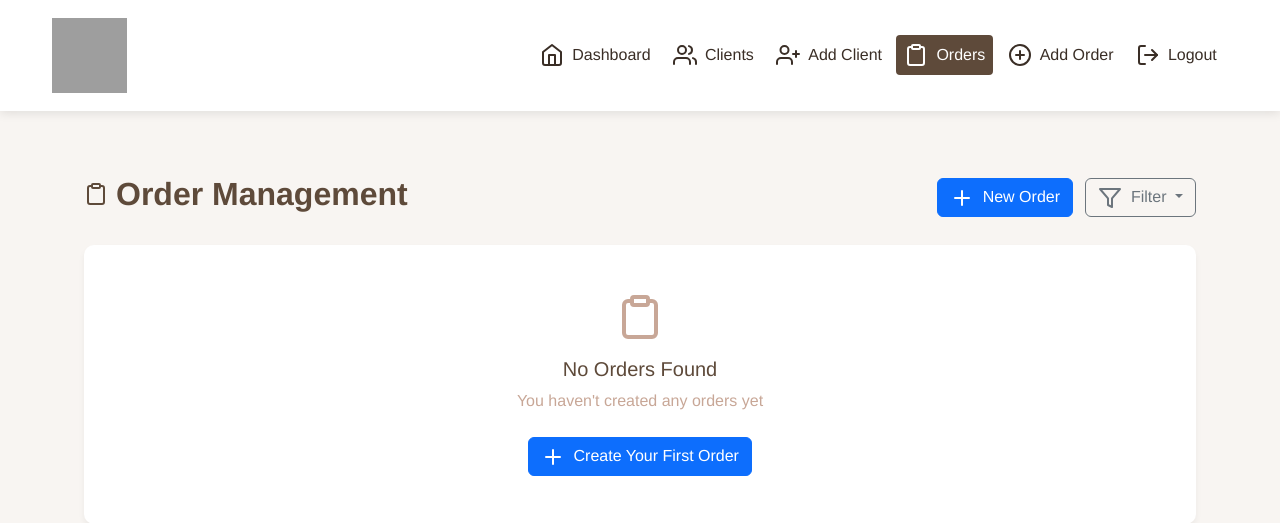
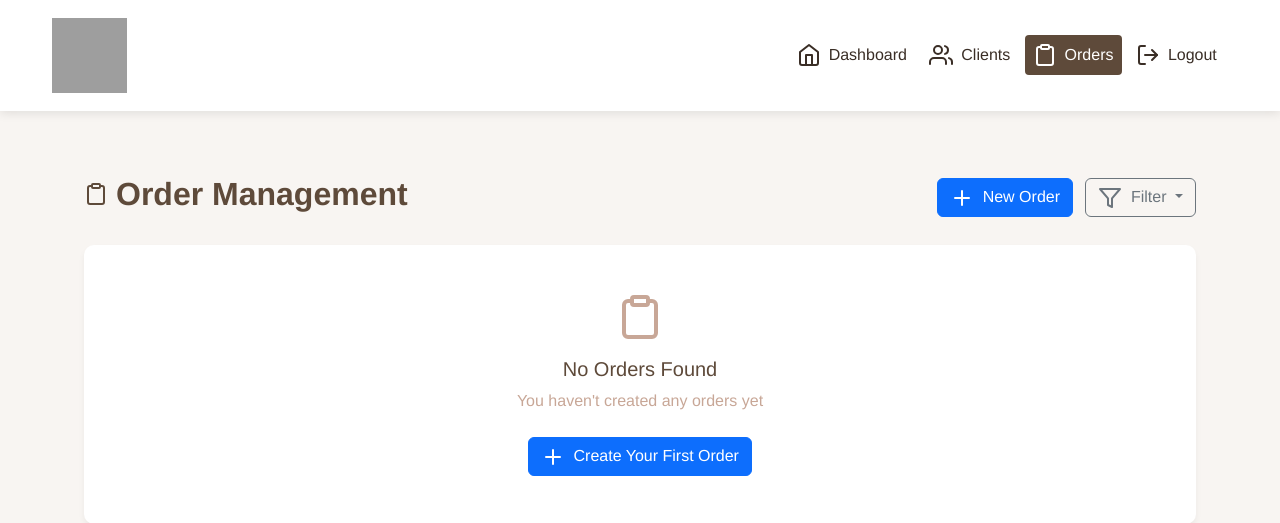
Before and after one commit to PrinceJetro/tailur, a Django app: page /orders/ in a window 1280 px wide. Shown: the top 523 px of the page. Run offline with Django 5.2, Linux system fonts and the light colour scheme; a user stored in the database is signed in; data comes from the database, SQL or seed files in the repository; grey boxes are pictures that could not be loaded.

Commit message:
omo crazy day

```diff
--- a/main/admin.py
+++ b/main/admin.py
@@ -30,6 +30,6 @@ class OrderAdmin(admin.ModelAdmin):
 
 @admin.register(Payment)
 class PaymentAdmin(admin.ModelAdmin):
-    list_display = ('order', 'amount', 'date', 'method', 'note')
+    list_display = ('order', 'amount', 'payment_date', 'method', 'note')
     search_fields = ('order__client__name', 'method')
-    list_filter = ('date', 'method')
+    list_filter = ('payment_date', 'method')
--- a/main/templates/add_order.html
+++ b/main/templates/add_order.html
@@ -77,7 +77,7 @@
                         </div>
 
                         <div class="mb-3">
-                            <label for="{{ form.due_date.id_for_label }}" class="form-label">Due Date</label>
+                            <label for="{{ form.due_date.id_for_label }}" class="form-label">Due Date(mm/dd/yyyy)</label>
                             {{ form.due_date }}
                         </div>
 
--- a/main/templates/base.html
+++ b/main/templates/base.html
@@ -161,14 +161,8 @@
                         <a class="nav-link {% if request.resolver_match.url_name == 'list_clients' %}active{% endif %}" href="{% url 'list_clients' %}">
                             <i data-feather="users"></i> Clients
                         </a>
-                        <a class="nav-link {% if request.resolver_match.url_name == 'add_client' %}active{% endif %}" href="{% url 'add_client' %}">
-                            <i data-feather="user-plus"></i> Add Client
-                        </a>
                         <a class="nav-link {% if request.resolver_match.url_name == 'list_orders' %}active{% endif %}" href="{% url 'list_orders' %}">
                             <i data-feather="clipboard"></i> Orders
-                        </a>
-                        <a class="nav-link {% if request.resolver_match.url_name == 'add_order' %}active{% endif %}" href="{% url 'add_order' %}">
-                            <i data-feather="plus-circle"></i> Add Order
                         </a>
                         {% if request.user.is_authenticated %}
                         <a class="nav-link" href="{% url 'logout' %}">
--- a/main/templates/list_orders.html
+++ b/main/templates/list_orders.html
@@ -119,7 +119,7 @@
                                 <a href="" class="btn btn-sm btn-outline-secondary me-1" title="Edit">
                                     <i data-feather="edit-2"></i>
                                 </a>
-                                <form action="" method="post" class="delete-form">
+                                <form action="{% url 'delete_order' order.id %}" method="post" class="delete-form">
                                     {% csrf_token %}
                                     <button type="submit" class="btn btn-sm btn-outline-danger" title="Delete" onclick="return confirm('Are you sure you want to delete this order?')">
                                         <i data-feather="trash-2"></i>
--- a/main/urls.py
+++ b/main/urls.py
@@ -14,6 +14,7 @@ urlpatterns = [
     path('add_measurements/<int:client_id>', views.add_measurements, name='add_measurements'),  # Add measurements URL
     path('add_order/', views.add_order, name='add_order'),  # Add order URL
     path('orders/<int:order_id>/update/', views.update_order, name='update_order'),
+    path('orders/<int:order_id>/delete/', views.delete_order, name='delete_order'),  # Delete order URL
     path('order_details/<int:order_id>/', views.order_details, name='order_details'),  # Order details URL
     path('orders/<int:order_id>/pdf/', views.order_details_pdf, name='order_details_pdf'),
 ]
--- a/main/views.py
+++ b/main/views.py
@@ -11,23 +11,25 @@ from .forms import MeasurementForm, OrderForm
 from django import forms
 from django.utils import timezone
 from django.contrib.auth.decorators import login_required
+from django.views.decorators.http import require_POST
 from django.db.models import Count, Sum
 from datetime import datetime, timedelta
+from django.http import HttpResponse
+from django.template.loader import get_template
+from xhtml2pdf import pisa
+
 
 class PaymentForm(forms.ModelForm):
     class Meta:
         model = Payment
         fields = ['amount', 'method', 'note']
 
-from django.http import HttpResponse
-from django.template.loader import get_template
-from xhtml2pdf import pisa
 
 
 @login_required
 def order_details_pdf(request, order_id):
     order = get_object_or_404(Order, id=order_id, client__user=request.user)
-    payments = order.payments.all().order_by('-date')
+    payments = order.payments.all().order_by('-payment_date')
     total_paid = sum(p.amount for p in payments)
     balance = float(order.price) - float(total_paid)
     if total_paid >= order.price:
@@ -134,7 +136,7 @@ def dashboard(request):
     # Payments received for the month
     monthly_revenue = Payment.objects.filter(
         order__client__user=request.user,
-        date__month=datetime.now().month
+        payment_date__month=datetime.now().month
     ).aggregate(Sum('amount'))['amount__sum'] or 0
 
     # Upcoming deliveries
@@ -249,7 +251,7 @@ def list_orders(request):
 @login_required
 def order_details(request, order_id):
     order = get_object_or_404(Order, id=order_id, client__user=request.user)
-    payments = order.payments.all().order_by('-date')
+    payments = order.payments.all().order_by('-payment_date')
     total_paid = sum(p.amount for p in payments)
     balance = float(order.price) - float(total_paid)
 
@@ -266,7 +268,9 @@ def order_details(request, order_id):
 
     if request.method == 'POST':
         form = PaymentForm(request.POST)
+        print(form)
         if form.is_valid():
+            print("here")
             payment = form.save(commit=False)
             payment.order = order
             payment.save()
@@ -340,3 +344,35 @@ def update_order(request, order_id):
     else:
         messages.error(request, "Invalid request")
         return redirect('list_orders')
+
+
+@require_POST
+def delete_order(request, order_id):
+    order = get_object_or_404(Order, id=order_id)
+    order.delete()
+    messages.success(request, "Order deleted successfully!")
+    return redirect('list_orders')
+
+
+# def list_payments(request):
+#     payments = Payment.objects.filter(order__client__user=request.user).order_by('-payment_date')
+#     return render(request, 'list_payments.html', {'payments': payments})
+
+# def add_payment(request):
+#     # Only show orders belonging to the logged-in user
+#     user_orders = Order.objects.filter(client__user=request.user)
+#     class UserPaymentForm(PaymentForm):
+#         def __init__(self, *args, **kwargs):
+#             super().__init__(*args, **kwargs)
+#             self.fields['order'].queryset = user_orders
+#     if request.method == 'POST':
+#         form = UserPaymentForm(request.POST)
+#         if form.is_valid():
+#             form.save()
+#             messages.success(request, "Payment added successfully!")
+#             return redirect('list_payments')
+#         else:
+#             messages.error(request, "There was an error with the form.")
+#     else:
+#         form = UserPaymentForm()
+#     return render(request, 'add_payment.html', {'form': form})
```
Also changed, not shown: main/models.py (+7 -3 lines), main/templates/order_details.html (+15 -4 lines), main/migrations/0005_payment.py, main/migrations/0006_rename_date_payment_payment_date.py (added), main/migrations/0007_rename_note_payment_notes.py (added).
